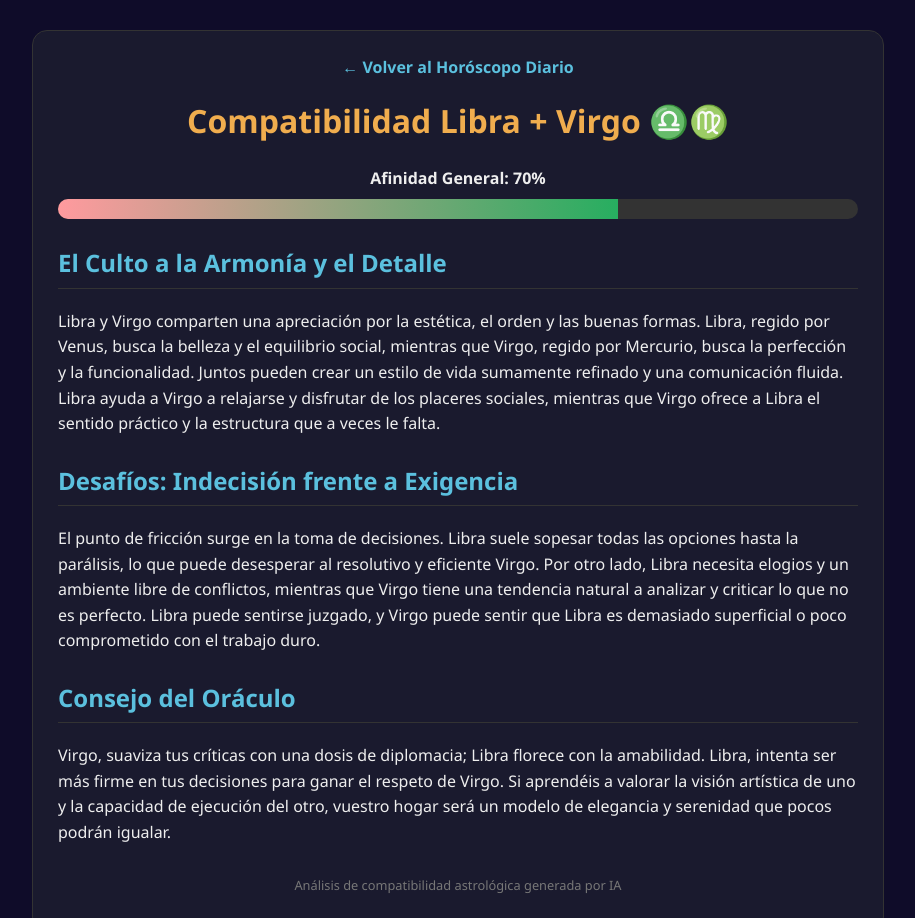
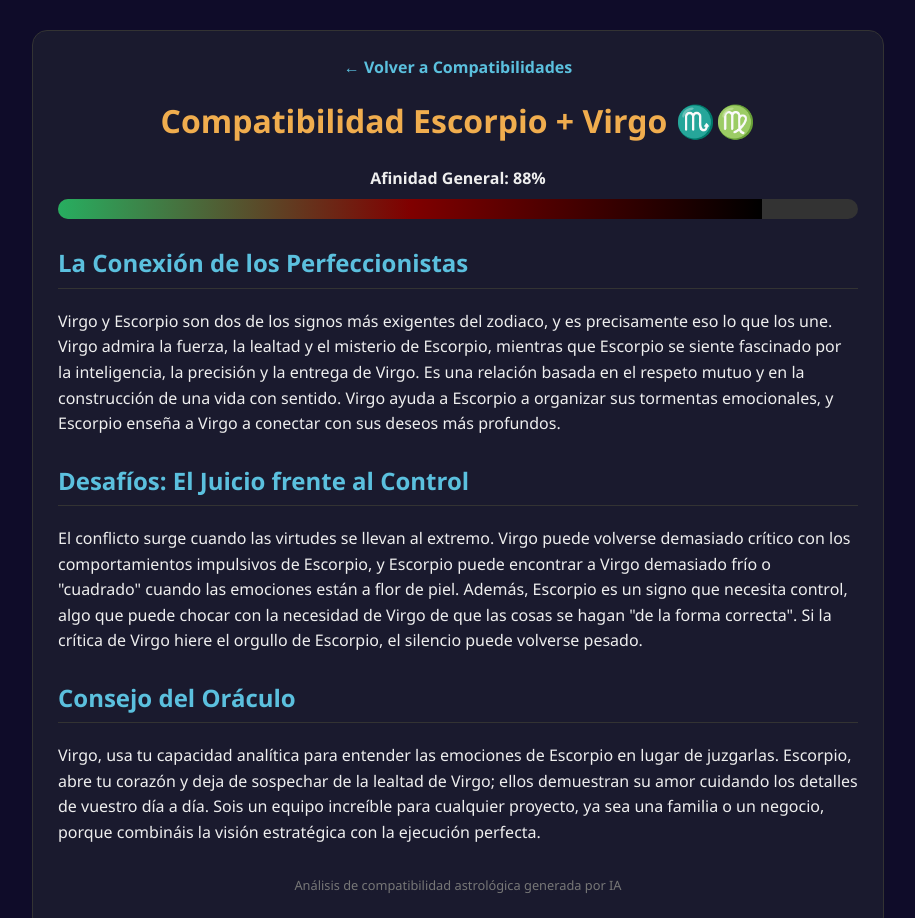
Before and after one commit to Clavivs/horoscopo, a website: page escorpio-virgo.html in a window 1280 px wide. Shown: the top 918 px of the page, without its empty margins (182-1097 px from the left). Drawn offline with Linux system fonts and the light colour scheme.

Commit message:
Update compatibility from Scorpio + Virgo

```diff
--- a/escorpio-virgo.html
+++ b/escorpio-virgo.html
@@ -3,7 +3,7 @@
 <head>
   <meta charset="UTF-8">
   <meta name="viewport" content="width=device-width, initial-scale=1.0">
-  <title>Compatibilidad: Libra + Virgo</title>
+  <title>Compatibilidad: Escorpio + Virgo</title>
   <style>
     body { font-family: 'Segoe UI', sans-serif; margin: 0; background-color: #0f0c29; color: #eee; }
     .container { max-width: 800px; margin: 30px auto; padding: 25px; background: #1a1a2e; border-radius: 15px; border: 1px solid #333; }
@@ -12,8 +12,8 @@
     .back-link:hover { text-decoration: underline; }
     .score-container { text-align: center; margin: 25px 0; }
     .score-bar { background: #333; border-radius: 20px; height: 20px; width: 100%; margin-top: 10px; overflow: hidden; }
-    /* Degradado Rosa/Cian (Libra) y Verde Tierra (Virgo) */
-    .score-fill { background: linear-gradient(90deg, #ff9a9e, #27ae60); height: 100%; width: 70%; } /* 70% de afinidad */
+    /* Degradado Virgo (Verde) y Escorpio (Rojo Oscuro/Negro) */
+    .score-fill { background: linear-gradient(90deg, #27ae60, #800000, #000000); height: 100%; width: 88%; } /* 88% de afinidad */
     .section { margin-top: 25px; line-height: 1.6; }
     .section h2 { color: #5bc0de; border-bottom: 1px solid #333; padding-bottom: 5px; }
     .footer { margin-top: 30px; font-size: 0.8em; color: #777; text-align: center; }
@@ -21,33 +21,33 @@
 </head>
 <body>
   <div class="container">
-    <a href="index.html" class="back-link">← Volver al Horóscopo Diario</a>
+    <a href="compatibilidades.html" class="back-link">← Volver a Compatibilidades</a>
 
-    <h1>Compatibilidad Libra + Virgo ♎♍</h1>
+    <h1>Compatibilidad Escorpio + Virgo ♏♍</h1>
 
     <div class="score-container">
-      <strong>Afinidad General: 70%</strong>
+      <strong>Afinidad General: 88%</strong>
       <div class="score-bar">
         <div class="score-fill"></div>
       </div>
     </div>
 
     <div class="section">
-      <h2>El Culto a la Armonía y el Detalle</h2>
-      <p>Libra y Virgo comparten una apreciación por la estética, el orden y las buenas formas. Libra, regido por Venus, busca la belleza y el equilibrio social, mientras que Virgo, regido por Mercurio, busca la perfección y la funcionalidad. Juntos pueden crear un estilo de vida sumamente refinado y una comunicación fluida. Libra ayuda a Virgo a relajarse y disfrutar de los placeres sociales, mientras que Virgo ofrece a Libra el sentido práctico y la estructura que a veces le falta.</p>
+      <h2>La Conexión de los Perfeccionistas</h2>
+      <p>Virgo y Escorpio son dos de los signos más exigentes del zodiaco, y es precisamente eso lo que los une. Virgo admira la fuerza, la lealtad y el misterio de Escorpio, mientras que Escorpio se siente fascinado por la inteligencia, la precisión y la entrega de Virgo. Es una relación basada en el respeto mutuo y en la construcción de una vida con sentido. Virgo ayuda a Escorpio a organizar sus tormentas emocionales, y Escorpio enseña a Virgo a conectar con sus deseos más profundos.</p>
     </div>
 
     <div class="section">
-      <h2>Desafíos: Indecisión frente a Exigencia</h2>
-      <p>El punto de fricción surge en la toma de decisiones. Libra suele sopesar todas las opciones hasta la parálisis, lo que puede desesperar al resolutivo y eficiente Virgo. Por otro lado, Libra necesita elogios y un ambiente libre de conflictos, mientras que Virgo tiene una tendencia natural a analizar y criticar lo que no es perfecto. Libra puede sentirse juzgado, y Virgo puede sentir que Libra es demasiado superficial o poco comprometido con el trabajo duro.</p>
+      <h2>Desafíos: El Juicio frente al Control</h2>
+      <p>El conflicto surge cuando las virtudes se llevan al extremo. Virgo puede volverse demasiado crítico con los comportamientos impulsivos de Escorpio, y Escorpio puede encontrar a Virgo demasiado frío o "cuadrado" cuando las emociones están a flor de piel. Además, Escorpio es un signo que necesita control, algo que puede chocar con la necesidad de Virgo de que las cosas se hagan "de la forma correcta". Si la crítica de Virgo hiere el orgullo de Escorpio, el silencio puede volverse pesado.</p>
     </div>
 
     <div class="section">
       <h2>Consejo del Oráculo</h2>
-      <p>Virgo, suaviza tus críticas con una dosis de diplomacia; Libra florece con la amabilidad. Libra, intenta ser más firme en tus decisiones para ganar el respeto de Virgo. Si aprendéis a valorar la visión artística de uno y la capacidad de ejecución del otro, vuestro hogar será un modelo de elegancia y serenidad que pocos podrán igualar.</p>
+      <p>Virgo, usa tu capacidad analítica para entender las emociones de Escorpio en lugar de juzgarlas. Escorpio, abre tu corazón y deja de sospechar de la lealtad de Virgo; ellos demuestran su amor cuidando los detalles de vuestro día a día. Sois un equipo increíble para cualquier proyecto, ya sea una familia o un negocio, porque combináis la visión estratégica con la ejecución perfecta.</p>
     </div>
 
-    <p class="footer">Análisis de compatibilidad astrológica generada por IA</p>
+    <p class="footer">Análisis de compatibilidad astrológica generada por IA </p>
   </div>
 </body>
 </html>
```
